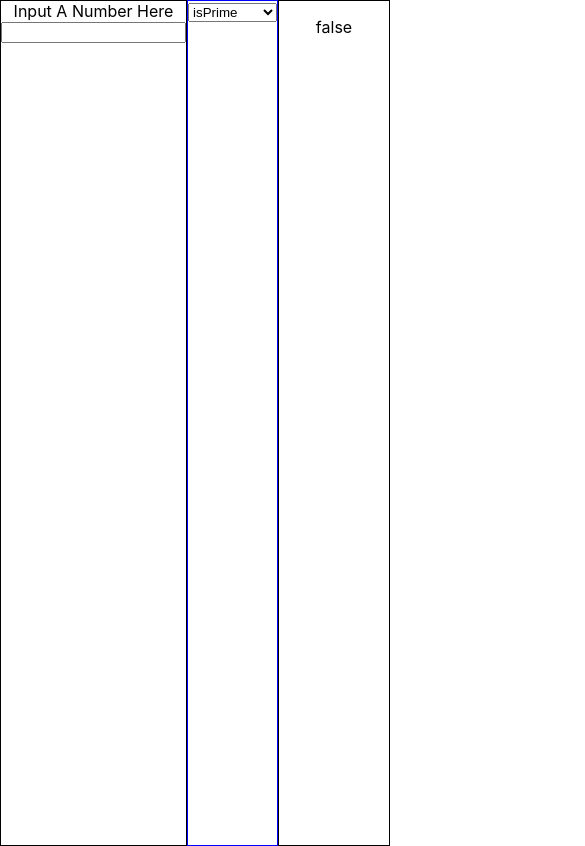
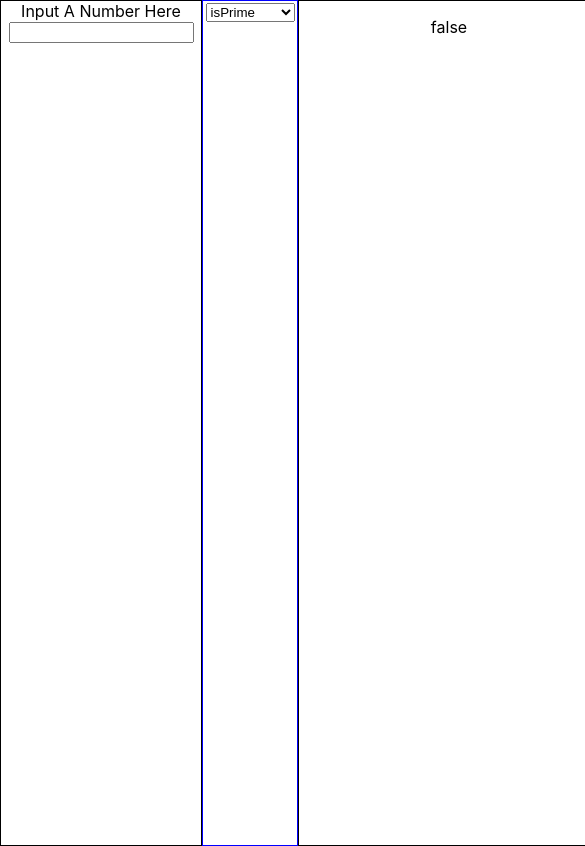
Before and after one commit to AlphaNiner1415/lseg-test, a React (Create React App) app: page / in a window 390 px wide. Shown: the whole page, 585 px wide, since content can reach past the window. Built offline with nearby package versions, Linux system fonts and the light colour scheme.

Commit message:
modified overflowing behavior

```diff
--- a/src/App.css
+++ b/src/App.css
@@ -2,6 +2,7 @@
   text-align: center;
   display: flex;
   flex-flow: row;
+
 }
 
 .Column1 {
@@ -19,3 +20,10 @@
     height: 100vh;
     border: 1px solid black;
 }
+
+@media (max-width: 600px) {
+    .App {
+        width: 600px;
+        overflow: visible;
+    }
+}
```
